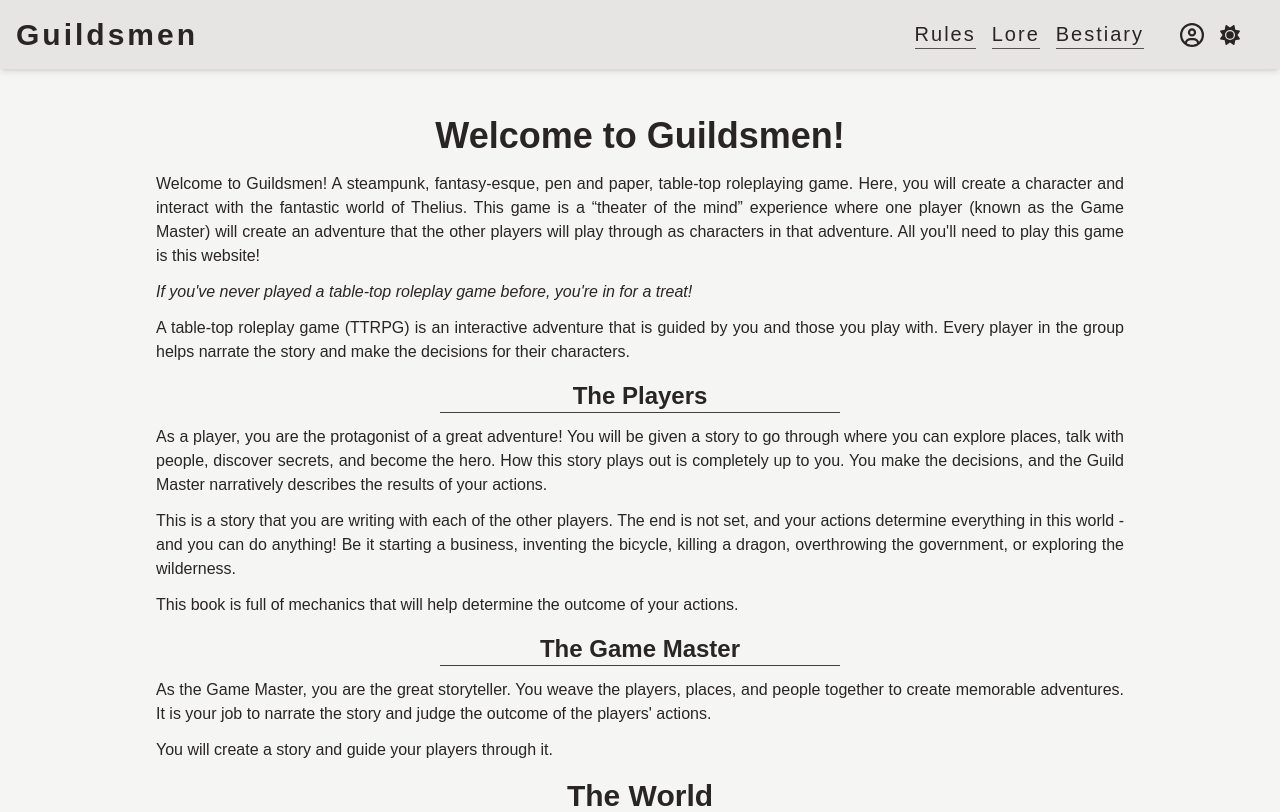
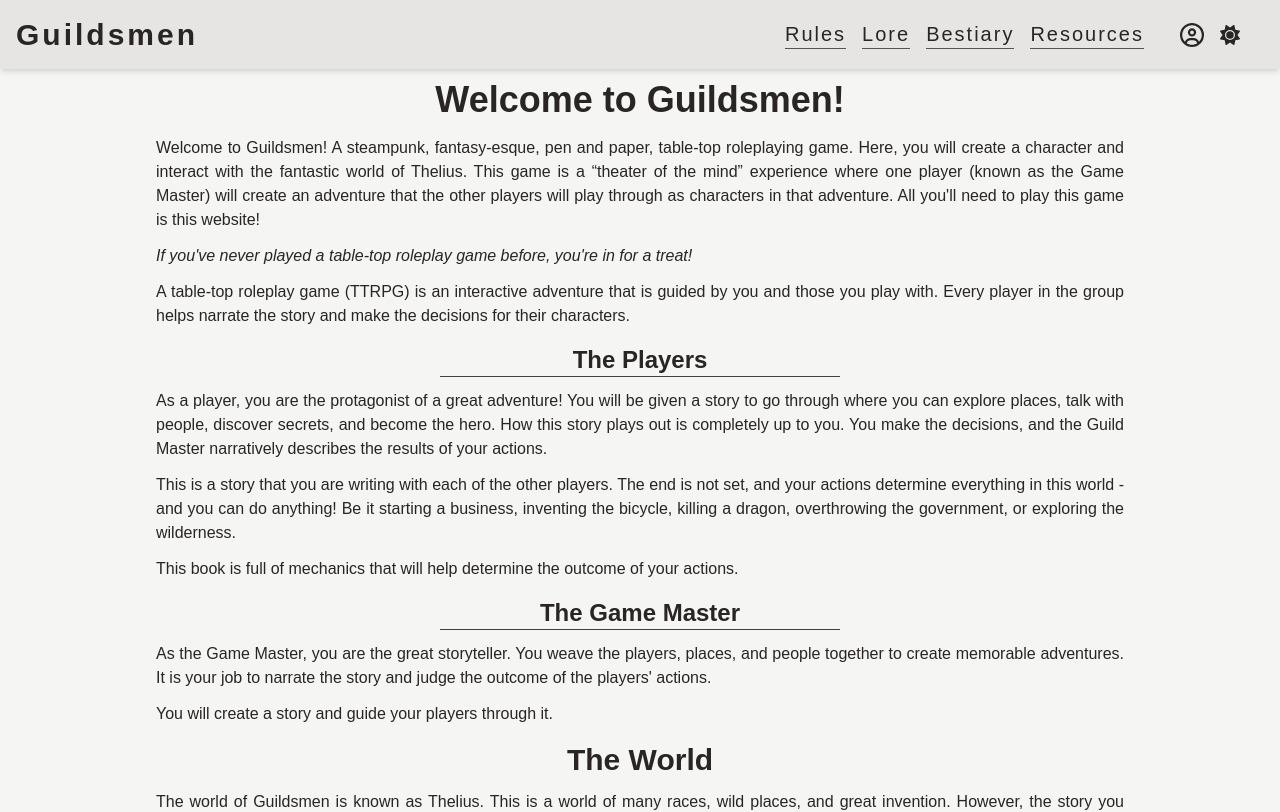
Before and after one commit to ellebell43/guildsmen-website, a Next.js app: page / in a window 1280 px wide. Shown: the top 812 px of the page. Built offline with nearby package versions, Linux system fonts and the light colour scheme; no server answers; a web font is replaced by a local one.

Commit message:
Character app links

```diff
--- a/app/layout.tsx
+++ b/app/layout.tsx
@@ -17,7 +17,7 @@ export default function RootLayout({
     <html lang="en" id="html" className="dark">
       <body className={`${gentium.className} dark:bg-stone-700 dark:text-stone-100 transition-all`}>
         <Nav />
-        <main className="dark:bg-stone-700 dark:text-stone-100 transition-all pt-5" id="main">
+        <main className="dark:bg-stone-700 dark:text-stone-100 transition-all" id="main">
           {children}
         </main>
         <Footer />
--- a/app/nav.tsx
+++ b/app/nav.tsx
@@ -39,7 +39,7 @@ export default function Nav() {
           <Link className={navLinkClass} href="/rules" onClick={e => setMenuVisible(false)}>Rules</Link>
           <Link className={navLinkClass} href="/lore" onClick={e => setMenuVisible(false)}>Lore</Link>
           <Link className={navLinkClass} href="/bestiary" onClick={e => setMenuVisible(false)}>Bestiary</Link>
-          {/* <Link className={navLinkClass} href="/resources" onClick={e => setMenuVisible(false)}>Resources</Link> */}
+          <Link className={navLinkClass} href="/resources" onClick={e => setMenuVisible(false)}>Resources</Link>
           {/* <Link className={navLinkClass} href="/community" onClick={e => setMenuVisible(false)}>Community</Link> */}
         </nav>
         <Link href={data?.user ? "/profile" : "/sign-in"} className="hover:scale-110 flex justify-center items-center">
--- a/app/profile/page.tsx
+++ b/app/profile/page.tsx
@@ -14,6 +14,7 @@ import { EmailInput, PasswordInput } from "@/util/input-components/input-element
 import { passwordTest, submitButton } from "@/util/variables"
 import crypto from "crypto"
 import Passwords from "../passwords"
+import Link from "next/link"
 
 export default function Profile() {
   const [avatarMenu, setAvatarMenu] = useState(false)
@@ -129,6 +130,8 @@ export default function Profile() {
           </button>
         </div>
       </div>
+
+      <Link className="button py-2 px-4 rounded mb-4" href="/profile/characters">My Characters</Link>
 
       {/* === SETTINGS BUTTON === */}
 
--- /dev/null
+++ b/app/resources/page.tsx
@@ -0,0 +1,13 @@
+import { linkClass } from "@/util/variables";
+import Link from "next/link";
+
+export default function Page() {
+  return (
+    <>
+      <h1>Resources</h1>
+      <Link className={linkClass} href="/resources/character-creator">
+        Character Creator
+      </Link>
+    </>
+  )
+}
```
